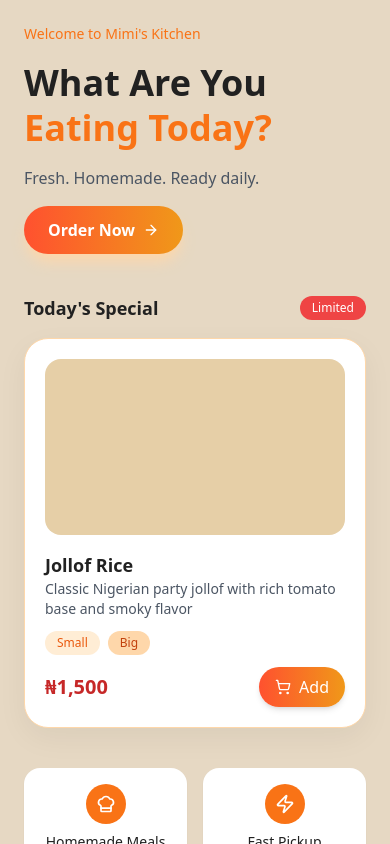
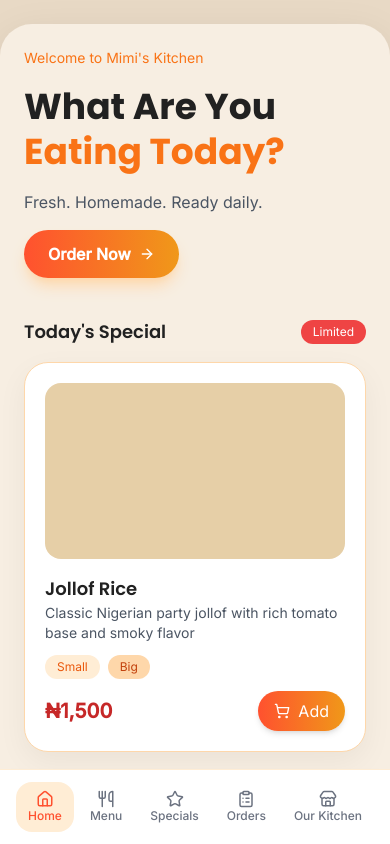
Before and after one commit to Clorex/mimis-kitchen, a Next.js app: page / in a window 390 px wide. Shown: the top 844 px of the page. Built offline with nearby package versions, Linux system fonts and the light colour scheme.

Commit message:
Restore mobile layout and bottom nav

```diff
--- a/src/app/layout.tsx
+++ b/src/app/layout.tsx
@@ -1,4 +1,18 @@
 import "./globals.css";
+import { Poppins, Inter } from "next/font/google";
+import BottomNav from "@/components/layout/BottomNav";
+
+const poppins = Poppins({
+  subsets: ["latin"],
+  weight: ["400", "600", "700"],
+  variable: "--font-poppins",
+});
+
+const inter = Inter({
+  subsets: ["latin"],
+  weight: ["400", "500"],
+  variable: "--font-inter",
+});
 
 export default function RootLayout({
   children,
@@ -6,9 +20,12 @@ export default function RootLayout({
   children: React.ReactNode;
 }) {
   return (
-    <html lang="en">
-      <body>
-        {children}
+    <html lang="en" className={`${poppins.variable} ${inter.variable}`}>
+      <body className="bg-[#E8D9C5] flex justify-center py-6">
+        <div className="w-full max-w-[430px] min-h-screen bg-[#F7EEE2] rounded-[32px] shadow-[0_10px_40px_rgba(0,0,0,0.08)] overflow-hidden relative pb-24">
+          {children}
+          <BottomNav />
+        </div>
       </body>
     </html>
   );
```
